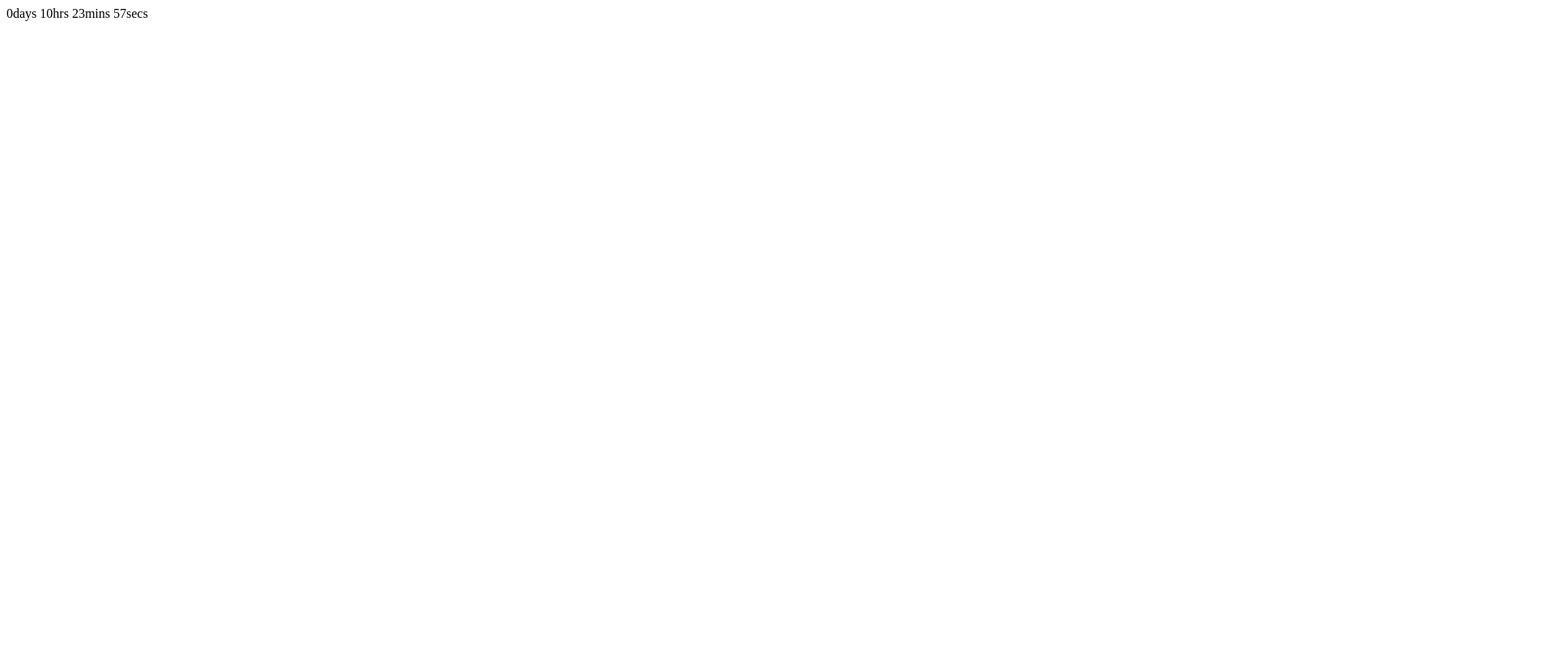
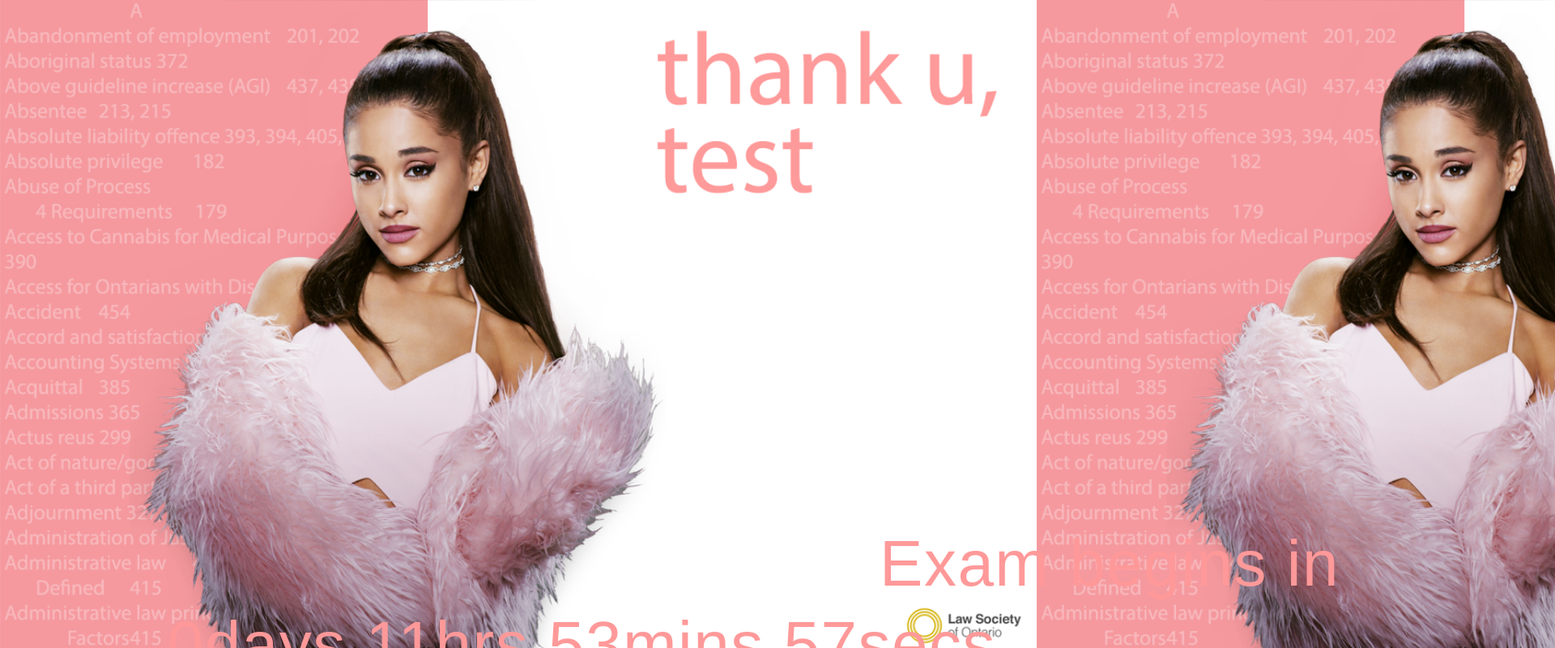
Before and after one commit to StevenAdema/website, a plain HTML site: page index.html in a window 1280 px wide. Shown: the top 800 px of the page at 81% size, 1920 px wide, since content can reach past the window. Drawn offline with Linux system fonts and the light colour scheme.

Commit message:
countdown formatting

```diff
--- a/index.html
+++ b/index.html
@@ -1,4 +1,16 @@
+<html>
 <head>
-    <script src="script.js"></script>
+        <script type="text/javascript" src="script.js"></script>
+
+    <link rel="stylesheet" type="text/css" href="style.css">
 </head>
-<div id="countdown"></div>
+
+<body>
+<div id="precountdown">
+    Exam begins in
+</div>
+    <div id="countdown">
+</div>
+
+</body>
+</html>
--- a/script.js
+++ b/script.js
@@ -1,4 +1,4 @@
-CountDownTimer('02/12/2019 7:30 AM', 'countdown');
+CountDownTimer('02/12/2019 9:00 AM', 'countdown');
 
 function CountDownTimer(date, id) {
      var end = new Date(date);
--- a/style.css
+++ b/style.css
@@ -1,13 +1,28 @@
+body {
+    background-image: url("ariana2.png");
+    background-size: cover;
+   }
 
 #countdown {
-    font-family: Arial, Helvetica;
+    position: absolute;
+    top: 650px;
+    right: 50px;
+    font-family: "Myriad Pro Regular", "Myriad Pro", Arial, Helvetica;
     letter-spacing: 1.5px;
     text-align: center;
     margin-top: 100px;
-    font-size: 20px;
+    font-size: 5em;
+    color: #ff9999;
 }
 
-body {
-    background-image: url("paper.gif");
-    background-color: #cccccc;
-   }
+#precountdown {
+    position: relative;
+    top: 550px;
+    left: 730px;
+    font-family: "Myriad Pro Regular", "Myriad Pro", Arial, Helvetica;
+    letter-spacing: 1.5px;
+    text-align: center;
+    margin-top: 100px;
+    font-size: 5em;
+    color: #ff9999;
+}
```
Also changed, not shown: ariana.png (added), ariana2.png (added), ariana3.png (added).
